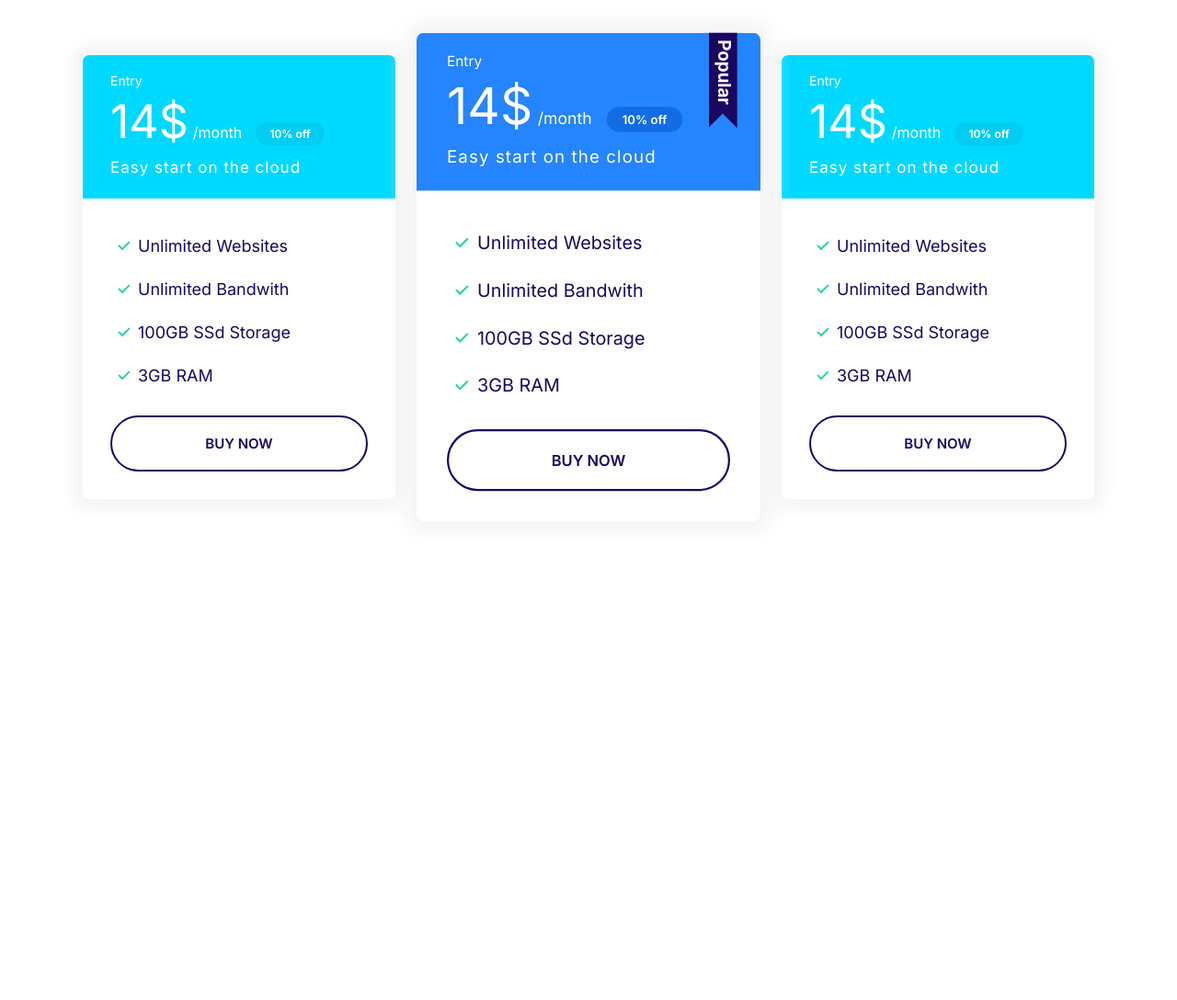
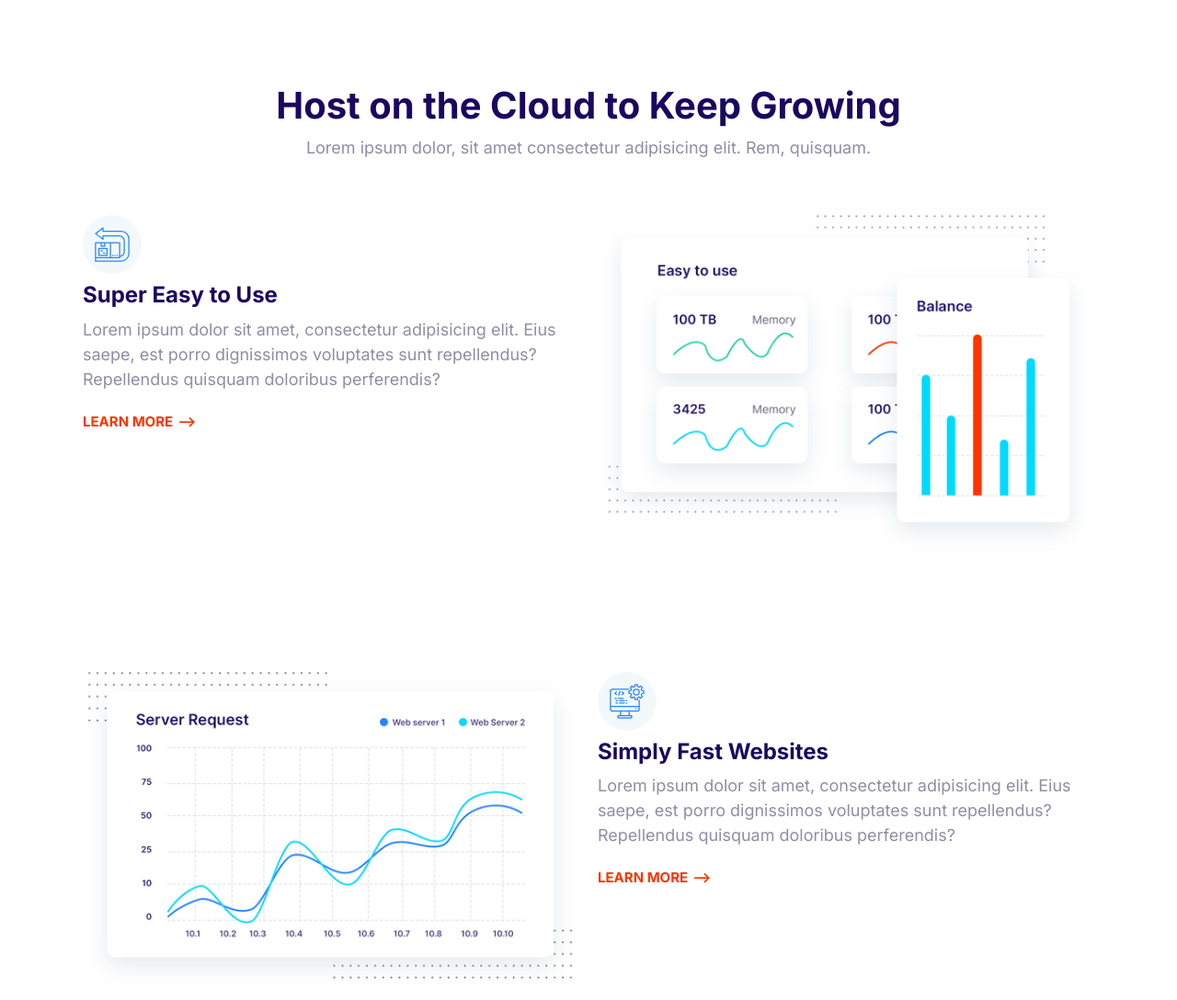
Before and after one commit to Tybenson0/First-Website, a plain HTML site: page index.html in a window 1280 px wide. Shown: the top 1088 px of the page at 92% size. Before the commit the page ends 800 px from the top, so only its background shows below. Drawn offline with Linux system fonts and the light colour scheme.

Commit message:
features block.

```diff
--- a/css/styles.css
+++ b/css/styles.css
@@ -483,7 +483,7 @@ a {
     display: grid;
 }
 
-@media screen and (min-width: 550px){
+@media screen and (min-width: 600px){
 
     .grid--1x2 {
         grid-template-columns: 1fr 1fr;
@@ -774,3 +774,28 @@ a {
     max-width: 500px;
     margin: 0 auto;
 }
+
+/* features */
+
+.feature {
+    gap: 4rem 2rem;
+    margin: 12rem 0;
+}
+
+.feature:first-of-type {
+    margin-top: 6rem;
+}
+.feature__heading {
+    margin: 1rem 0;
+}
+.feature__image {
+    width: 100%;
+}
+
+@media screen and (min-width: 700px) {
+    .feature:nth-of-type(even) .feature__content {
+        order: 2;
+    }
+}
+
+/*showcase block*/
--- a/index.html
+++ b/index.html
@@ -15,70 +15,85 @@
     <link rel="stylesheet" href="css/styles.css" />
   </head>
   <body>
-    <section class="block container block-plans">
-      <div class="grid grid--1x3">
-        <div class="plan">
-          <div class="card card--secondary">
-            <header class="card__header">
-              <h3 class="plan__name">Entry</h3>
-              <span class="plan__price">14$</span>
-              <span class="plan__billing-cycle">/month</span>
-              <span class="badge badge--secondary badge--small">10% off</span>
-              <span class="plan__description">Easy start on the cloud</span>
-            </header>
-            <div class="card__body">
-              <ul class="list list--tick">
-                <li class="list__item">Unlimited Websites</li>
-                <li class="list__item">Unlimited Bandwith</li>
-                <li class="list__item">100GB SSd Storage</li>
-                <li class="list__item">3GB RAM</li>
-              </ul>
-              <button class="btn btn--outline btn--block">Buy Now</button>
-            </div>
-          </div>
+    <section class="block container">
+      <header class="block__header">
+        <h2>Host on the Cloud to Keep Growing</h2>
+        <p>
+          Lorem ipsum dolor, sit amet consectetur adipisicing elit. Rem,
+          quisquam.
+        </p>
+      </header>
+      <article class="grid grid--1x2 feature">
+        <div class="feature__content">
+          <span class="icon-container">
+            <svg class="icon icon--primary">
+              <use xlink:href="images/sprite.svg#easy"></use>
+            </svg>
+          </span>
+          <h3 class="feature__heading">Super Easy to Use</h3>
+          <p>
+            Lorem ipsum dolor sit amet, consectetur adipisicing elit. Eius
+            saepe, est porro dignissimos voluptates sunt repellendus?
+            Repellendus quisquam doloribus perferendis?
+          </p>
+          <a href="#" class="link-arrow">Learn More</a>
         </div>
-        <div class="plan plan--popular">
-          <div class="card card--primary">
-            <header class="card__header">
-              <h3 class="plan__name">Entry</h3>
-              <span class="plan__price">14$</span>
-              <span class="plan__billing-cycle">/month</span>
-              <span class="badge badge--primary badge--small">10% off</span>
-              <span class="plan__description">Easy start on the cloud</span>
-            </header>
-            <div class="card__body">
-              <ul class="list list--tick">
-                <li class="list__item">Unlimited Websites</li>
-                <li class="list__item">Unlimited Bandwith</li>
-                <li class="list__item">100GB SSd Storage</li>
-                <li class="list__item">3GB RAM</li>
-              </ul>
-              <button class="btn btn--outline btn--block">Buy Now</button>
-            </div>
-          </div>
+        <picture>
+          <source
+            type="image/webp"
+            srcset="images/easy.webp 1x, images/easy@2x.webp 2x"
+          />
+          <img class="feature__image" src="images/easy.webp" alt="" />
+        </picture>
+      </article>
+      <article class="grid grid--1x2 feature">
+        <div class="feature__content">
+          <span class="icon-container">
+            <svg class="icon icon--primary">
+              <use xlink:href="images/sprite.svg#computer"></use>
+            </svg>
+          </span>
+          <h3 class="feature__heading">Simply Fast Websites</h3>
+          <p>
+            Lorem ipsum dolor sit amet, consectetur adipisicing elit. Eius
+            saepe, est porro dignissimos voluptates sunt repellendus?
+            Repellendus quisquam doloribus perferendis?
+          </p>
+          <a href="#" class="link-arrow">Learn More</a>
         </div>
-        <div class="plan">
-          <div class="card card--secondary">
-            <header class="card__header">
-              <h3 class="plan__name">Entry</h3>
-              <span class="plan__price">14$</span>
-              <span class="plan__billing-cycle">/month</span>
-              <span class="badge badge--secondary badge--small">10% off</span>
-              <span class="plan__description">Easy start on the cloud</span>
-            </header>
-            <div class="card__body">
-              <ul class="list list--tick">
-                <li class="list__item">Unlimited Websites</li>
-                <li class="list__item">Unlimited Bandwith</li>
-                <li class="list__item">100GB SSd Storage</li>
-                <li class="list__item">3GB RAM</li>
-              </ul>
-              <button class="btn btn--outline btn--block">Buy Now</button>
-            </div>
-          </div>
+        <picture>
+          <source
+            type="image/webp"
+            srcset="images/fast.webp 1x, images/fast@2x.webp 2x"
+          />
+          <img class="feature__image" src="images/fast.webp" alt="" />
+        </picture>
+      </article>
+      <article class="grid grid--1x2 feature">
+        <div class="feature__content">
+          <span class="icon-container">
+            <svg class="icon icon--primary">
+              <use xlink:href="images/sprite.svg#settings"></use>
+            </svg>
+          </span>
+          <h3 class="feature__heading"></h3>
+          <p>
+            Lorem ipsum dolor sit amet, consectetur adipisicing elit. Eius
+            saepe, est porro dignissimos voluptates sunt repellendus?
+            Repellendus quisquam doloribus perferendis?
+          </p>
+          <a href="#" class="link-arrow">Learn More</a>
         </div>
-      </div>
+        <picture>
+          <source
+            type="image/webp"
+            srcset="images/support.webp 1x, images/support@2x.webp 2x"
+          />
+          <img class="feature__image" src="images/support.webp" alt="" />
+        </picture>
+      </article>
     </section>
+
     <script src="js/main.js"></script>
   </body>
 </html>
```
Also changed, not shown: components/features-block.html (added, +77 -0 lines), images/easy.webp (added), images/easy@2x.webp (added), images/fast.webp (added), images/fast@2x.webp (added), images/support.webp (added), images/support@2x.webp (added).
